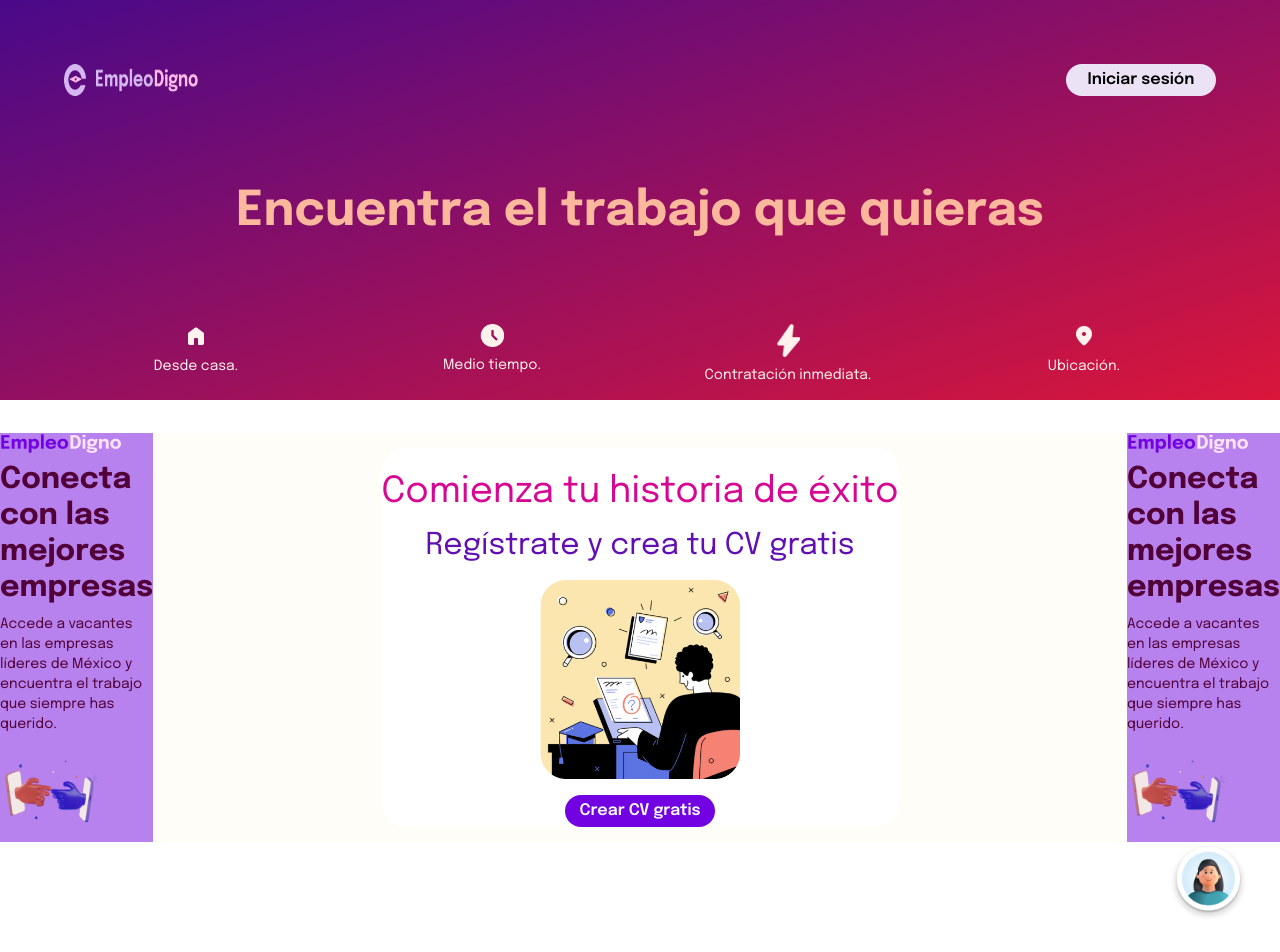
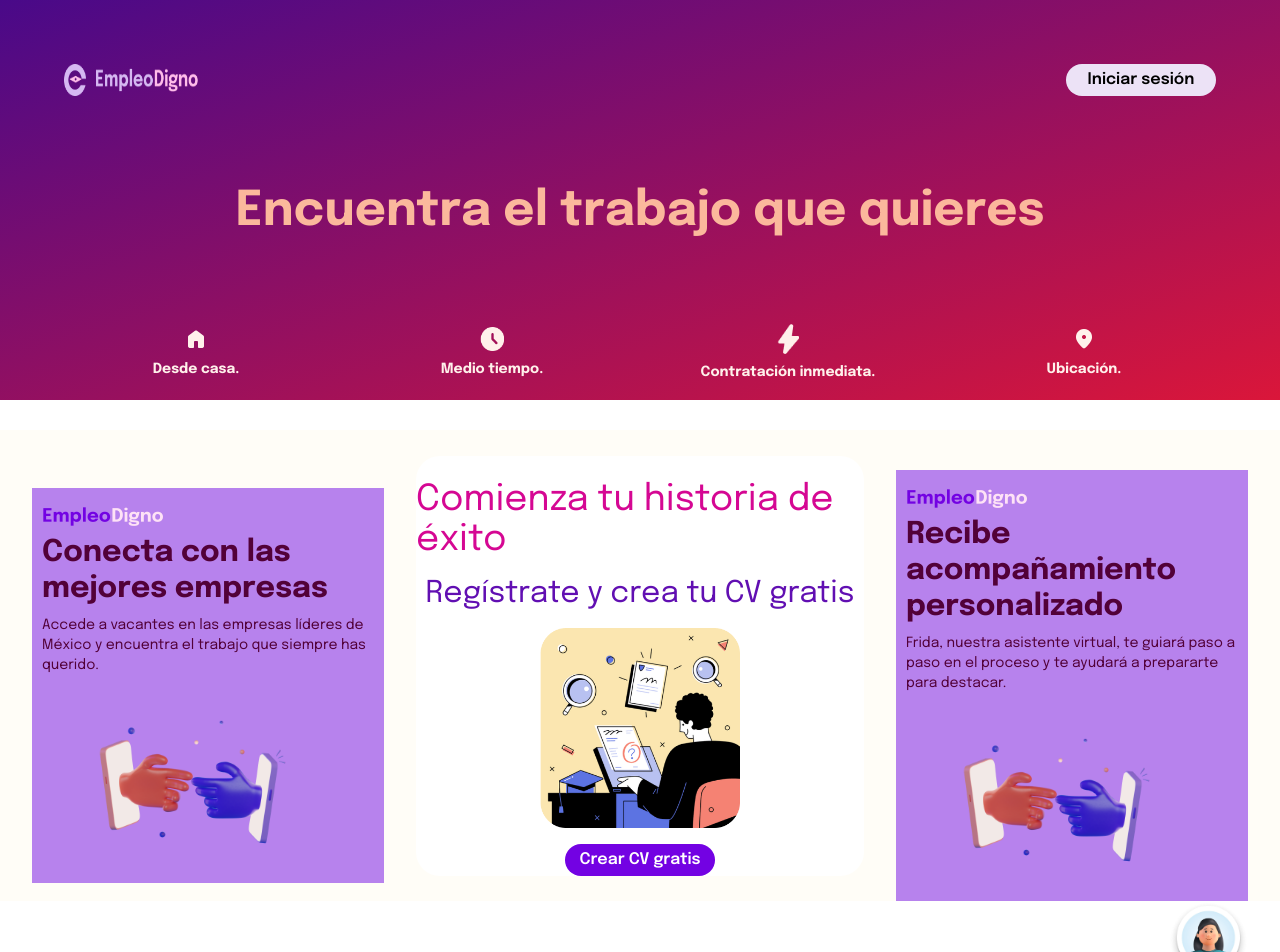
Before and after one commit to LinkTo-ThePast/landing-page-dev, a Next.js app: page / in a window 1280 px wide. Shown: the top 952 px of the page. Before the commit the page ends 922 px from the top, so only its background shows below. Built offline with nearby package versions, Linux system fonts and the light colour scheme.

Commit message:
layout fixing

```diff
--- a/app/components/add/AddOne.tsx
+++ /dev/null
@@ -1,29 +0,0 @@
-import Image from "next/image";
-
-const AddOne = () => {
-  return (
-    <div className="flex flex-col gap-2 border-none bg-[#B782ED] text-left w-min ">
-      <Image
-        src={"/assets/logo-add.png"}
-        width={122}
-        height={21}
-        alt="Logo de la Empresa."
-      />
-      <h1 className="text-3xl text-[#520138] font-bold">
-        Conecta con las mejores empresas
-      </h1>
-      <p className="text-sm text-[#520138]">
-        Accede a vacantes en las empresas líderes de México y encuentra el
-        trabajo que siempre has querido.
-      </p>
-      <Image
-        src={"/assets/add-image.png"}
-        width={100}
-        height={100}
-        alt="Imagen descriptiva entre la conexión de empleados y empleadores."
-      />
-    </div>
-  );
-};
-
-export default AddOne;
--- /dev/null
+++ b/app/components/add/Ads.tsx
@@ -0,0 +1,26 @@
+import AddsProps from "@/app/interface/adds/IAdds";
+import Image from "next/image";
+
+const Adds = ({ heading, text }: AddsProps) => {
+  return (
+    <div className="flex flex-col gap-2 border-none bg-[#B782ED] text-left w-[405px] mt-10 ml-8 mr-8 pt-[18px] pl-[10px]">
+      <Image
+        src={"/assets/logo-add.png"}
+        width={122}
+        height={21}
+        alt="Logo de la Empresa."
+      />
+      <h1 className="text-3xl text-[#520138] font-bold">{heading}</h1>
+      <p className="text-sm text-[#520138]">{text}</p>
+      <Image
+        className="ml-12"
+        src={"/assets/add-image.png"}
+        width={200}
+        height={200}
+        alt="Imagen descriptiva entre la conexión de empleados y empleadores."
+      />
+    </div>
+  );
+};
+
+export default Adds;
--- a/app/components/jobSpecs/JobSpecs.tsx
+++ b/app/components/jobSpecs/JobSpecs.tsx
@@ -2,7 +2,7 @@ import Image from "next/image";
 
 const JobSpecs = () => {
   return (
-    <div className="grid grid-cols-4 font-normal text-center p-12 mt-10">
+    <div className="grid grid-cols-4 text-center font-bold items-center p-12 mt-10">
       <div className="flex flex-col items-center gap-2">
         <Image
           src={"/assets/tier/casa.png"}
@@ -27,8 +27,8 @@ const JobSpecs = () => {
         <Image
           src={"/assets/tier/rapido.png"}
           alt="Contratación inmediata."
-          width={24}
-          height={24}
+          width={22}
+          height={22}
         />
         <figcaption className="text-sm text-[#FFF1EB]">
           Contratación inmediata.
--- /dev/null
+++ b/app/interface/adds/IAdds.ts
@@ -0,0 +1,7 @@
+interface AddsProps {
+  heading: string;
+  text: string;
+  image?: undefined;
+}
+
+export default AddsProps;
--- a/app/page.tsx
+++ b/app/page.tsx
@@ -1,4 +1,4 @@
-import AddOne from "./components/add/AddOne";
+import Adds from "./components/add/Ads";
 import Card from "./components/card/Card";
 import Footer from "./components/footer/footer";
 import Header from "./components/header/header";
@@ -13,15 +13,21 @@ const Home = () => {
       <div className="relative z-10">
         <Header />
         <div className="text-center text-5xl font-bold mt-7 text-[#FBB89C]">
-          Encuentra el trabajo que quieras
+          Encuentra el trabajo que quieres
         </div>
         <JobSpecs />
       </div>
 
       <div className="relative z-20 bg-[#fffdf7] flex flex-row justify-between place-items-center">
-        <AddOne />
+        <Adds
+          heading="Conecta con las mejores empresas"
+          text="Accede a vacantes en las empresas líderes de México y encuentra el trabajo que siempre has querido."
+        />
         <Card />
-        <AddOne />
+        <Adds
+          heading="Recibe acompañamiento personalizado"
+          text="Frida, nuestra asistente virtual, te guiará paso a paso en el proceso y te ayudará a prepararte para destacar."
+        />
       </div>
       <Footer />
     </div>
```
